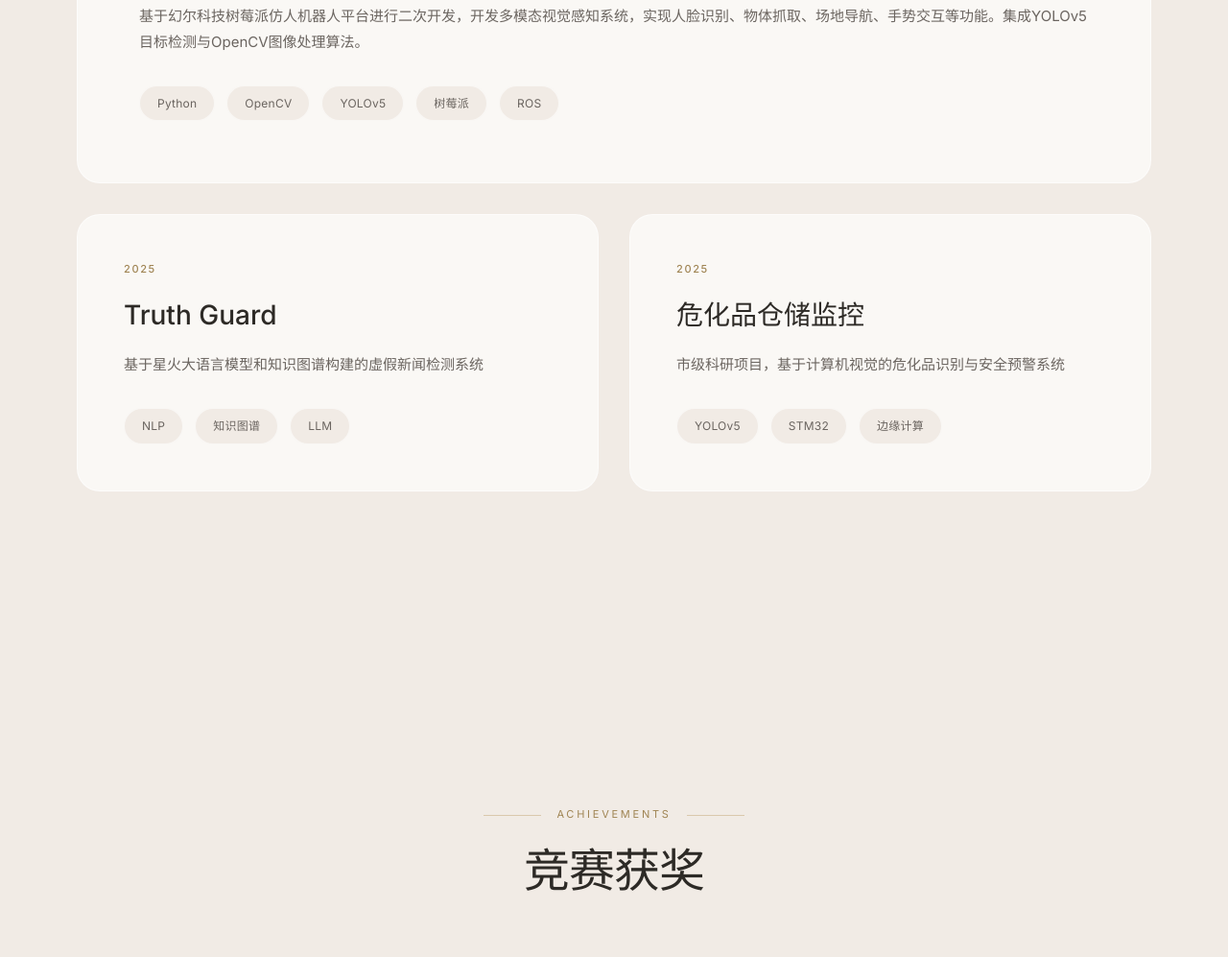
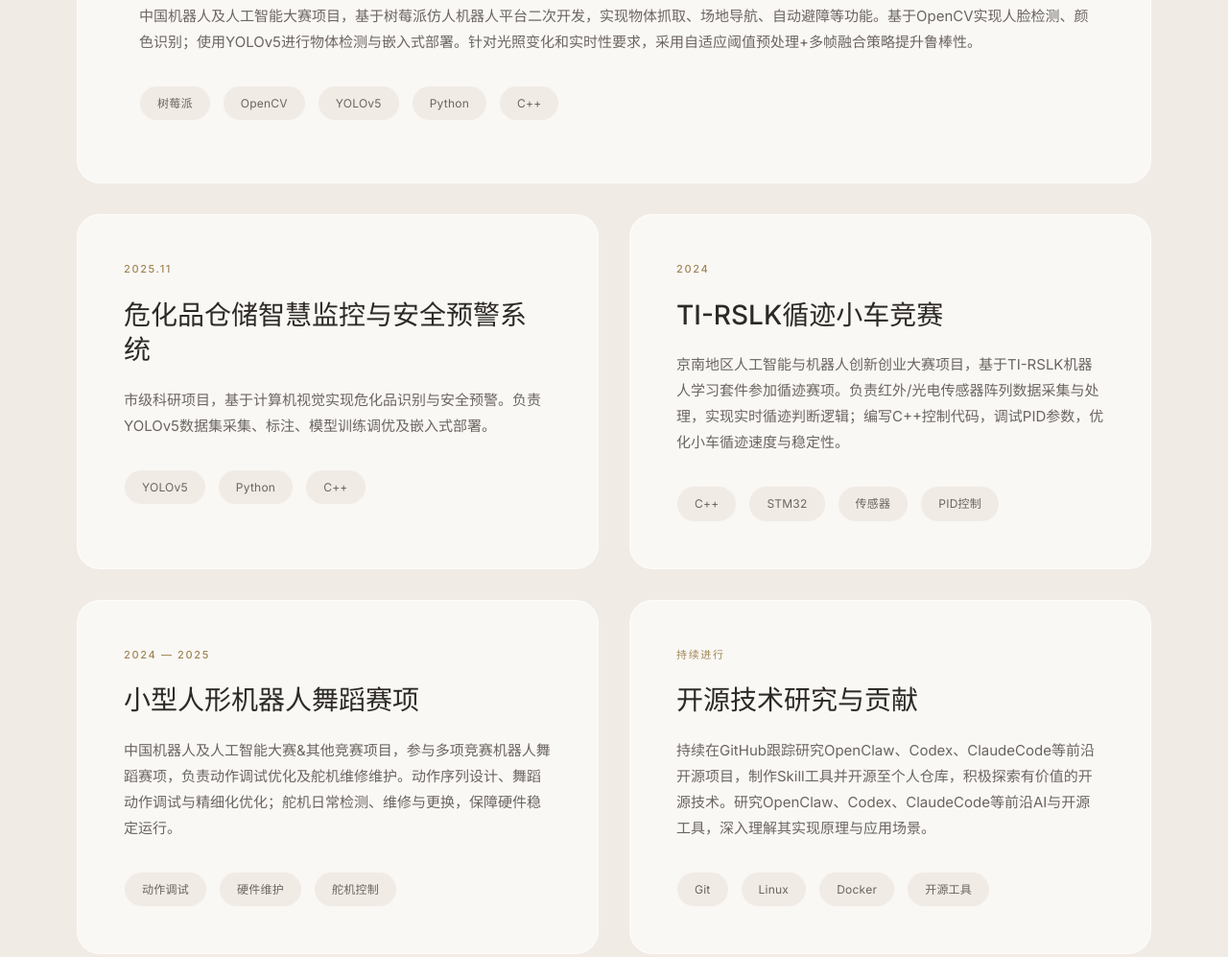
Before and after one commit to le700/le700.github.io, a plain HTML site: page index.html in a window 1280 px wide. Shown: the part 1330-2327 px from the top of the page at 96% size. Drawn offline with nearby package versions, Linux system fonts and the light colour scheme; a script that the page names is missing.

Commit message:
严格按照简历更新项目作品和技术栈
项目作品（按简历）：
1. 仿人机器人视觉控制系统（2024.12-2025.08）
2. 危化品仓储智慧监控与安全预警系统（2025.11）
3. TI-RSLK循迹小车竞赛（2024）
4. 小型人形机器人舞蹈赛项（2024-2025）
5. 开源技术研究与贡献

专业技能（按简历）：
- 编程语言：Python/C/C++
- 嵌入式：STM32/51单片机/树莓派
- 视觉：OpenCV/YOLOv5
- 工具：Git/Linux/Docker/SolidWorks/MATLAB

```diff
--- a/index.html
+++ b/index.html
@@ -744,35 +744,57 @@
     </div>
     <div class="projects-grid">
       <div class="project-card large">
-        <div class="project-year">2024 — 2025</div>
+        <div class="project-year">2024.12 — 2025.08</div>
         <h3>仿人机器人视觉控制系统</h3>
-        <p>基于幻尔科技树莓派仿人机器人平台进行二次开发，开发多模态视觉感知系统，实现人脸识别、物体抓取、场地导航、手势交互等功能。集成YOLOv5目标检测与OpenCV图像处理算法。</p>
+        <p>中国机器人及人工智能大赛项目，基于树莓派仿人机器人平台二次开发，实现物体抓取、场地导航、自动避障等功能。基于OpenCV实现人脸检测、颜色识别；使用YOLOv5进行物体检测与嵌入式部署。针对光照变化和实时性要求，采用自适应阈值预处理+多帧融合策略提升鲁棒性。</p>
         <div class="project-tech">
-          <span class="tech-tag">Python</span>
+          <span class="tech-tag">树莓派</span>
           <span class="tech-tag">OpenCV</span>
           <span class="tech-tag">YOLOv5</span>
-          <span class="tech-tag">树莓派</span>
-          <span class="tech-tag">ROS</span>
+          <span class="tech-tag">Python</span>
+          <span class="tech-tag">C++</span>
         </div>
       </div>
       <div class="project-card">
-        <div class="project-year">2025</div>
-        <h3>Truth Guard</h3>
-        <p>基于星火大语言模型和知识图谱构建的虚假新闻检测系统</p>
+        <div class="project-year">2025.11</div>
+        <h3>危化品仓储智慧监控与安全预警系统</h3>
+        <p>市级科研项目，基于计算机视觉实现危化品识别与安全预警。负责YOLOv5数据集采集、标注、模型训练调优及嵌入式部署。</p>
         <div class="project-tech">
-          <span class="tech-tag">NLP</span>
-          <span class="tech-tag">知识图谱</span>
-          <span class="tech-tag">LLM</span>
+          <span class="tech-tag">YOLOv5</span>
+          <span class="tech-tag">Python</span>
+          <span class="tech-tag">C++</span>
         </div>
       </div>
       <div class="project-card">
-        <div class="project-year">2025</div>
-        <h3>危化品仓储监控</h3>
-        <p>市级科研项目，基于计算机视觉的危化品识别与安全预警系统</p>
+        <div class="project-year">2024</div>
+        <h3>TI-RSLK循迹小车竞赛</h3>
+        <p>京南地区人工智能与机器人创新创业大赛项目，基于TI-RSLK机器人学习套件参加循迹赛项。负责红外/光电传感器阵列数据采集与处理，实现实时循迹判断逻辑；编写C++控制代码，调试PID参数，优化小车循迹速度与稳定性。</p>
         <div class="project-tech">
-          <span class="tech-tag">YOLOv5</span>
+          <span class="tech-tag">C++</span>
           <span class="tech-tag">STM32</span>
-          <span class="tech-tag">边缘计算</span>
+          <span class="tech-tag">传感器</span>
+          <span class="tech-tag">PID控制</span>
+        </div>
+      </div>
+      <div class="project-card">
+        <div class="project-year">2024 — 2025</div>
+        <h3>小型人形机器人舞蹈赛项</h3>
+        <p>中国机器人及人工智能大赛&其他竞赛项目，参与多项竞赛机器人舞蹈赛项，负责动作调试优化及舵机维修维护。动作序列设计、舞蹈动作调试与精细化优化；舵机日常检测、维修与更换，保障硬件稳定运行。</p>
+        <div class="project-tech">
+          <span class="tech-tag">动作调试</span>
+          <span class="tech-tag">硬件维护</span>
+          <span class="tech-tag">舵机控制</span>
+        </div>
+      </div>
+      <div class="project-card">
+        <div class="project-year">持续进行</div>
+        <h3>开源技术研究与贡献</h3>
+        <p>持续在GitHub跟踪研究OpenClaw、Codex、ClaudeCode等前沿开源项目，制作Skill工具并开源至个人仓库，积极探索有价值的开源技术。研究OpenClaw、Codex、ClaudeCode等前沿AI与开源工具，深入理解其实现原理与应用场景。</p>
+        <div class="project-tech">
+          <span class="tech-tag">Git</span>
+          <span class="tech-tag">Linux</span>
+          <span class="tech-tag">Docker</span>
+          <span class="tech-tag">开源工具</span>
         </div>
       </div>
     </div>
@@ -936,32 +958,22 @@
   <section id="skills">
     <div class="section-header">
       <div class="section-eyebrow">Expertise</div>
-      <h2>技术栈</h2>
+      <h2>专业技能</h2>
     </div>
     <div class="skills-container">
       <span class="skill-bubble">Python</span>
-      <span class="skill-bubble">C/C++</span>
-      <span class="skill-bubble">JavaScript</span>
+      <span class="skill-bubble">C</span>
+      <span class="skill-bubble">C++</span>
+      <span class="skill-bubble">STM32</span>
+      <span class="skill-bubble">51单片机</span>
+      <span class="skill-bubble">树莓派</span>
       <span class="skill-bubble">OpenCV</span>
-      <span class="skill-bubble">YOLOv5/v8</span>
-      <span class="skill-bubble">PyTorch</span>
-      <span class="skill-bubble">TensorFlow</span>
-      <span class="skill-bubble">知识图谱</span>
-      <span class="skill-bubble">NLP</span>
-      <span class="skill-bubble">STM32</span>
-      <span class="skill-bubble">树莓派</span>
-      <span class="skill-bubble">Arduino</span>
-      <span class="skill-bubble">ROS</span>
-      <span class="skill-bubble">FreeRTOS</span>
+      <span class="skill-bubble">YOLOv5</span>
       <span class="skill-bubble">Git</span>
       <span class="skill-bubble">Linux</span>
       <span class="skill-bubble">Docker</span>
       <span class="skill-bubble">SolidWorks</span>
-      <span class="skill-bubble">Blender</span>
-      <span class="skill-bubble">计算机视觉</span>
-      <span class="skill-bubble">机器人算法</span>
-      <span class="skill-bubble">嵌入式系统</span>
-      <span class="skill-bubble">控制理论</span>
+      <span class="skill-bubble">MATLAB</span>
     </div>
   </section>
 
```
